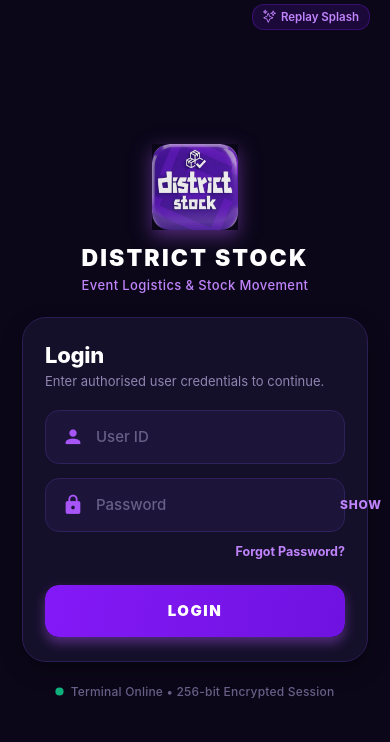
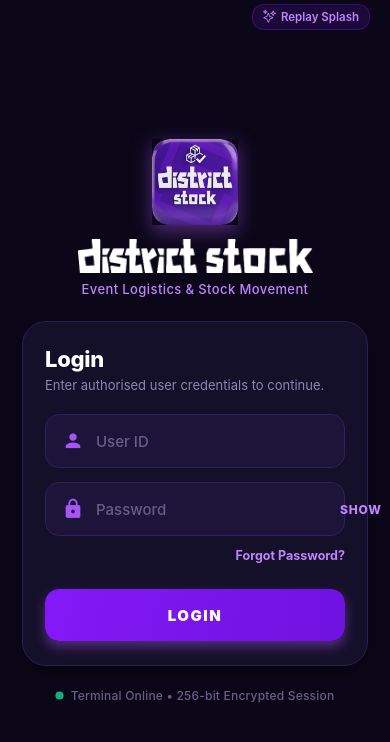
Before and after one commit to itsankitsinghh/district-stock, a React Native app: screen / in a window 390 px wide. Shown: the top 742 px of the page. Built offline with nearby package versions, Linux system fonts and the light colour scheme.

Commit message:
feat(login): use authentic single-line district stock wordmark below logo

```diff
--- a/src/screens/LoginScreen.js
+++ b/src/screens/LoginScreen.js
@@ -13,11 +13,14 @@ import {
   Animated,
   ActivityIndicator,
   Alert,
+  Dimensions,
 } from 'react-native';
 import { SafeAreaView } from 'react-native-safe-area-context';
 import { LinearGradient } from 'expo-linear-gradient';
 import { MaterialCommunityIcons, Ionicons } from '@expo/vector-icons';
 import { COLORS } from '../theme/colors';
+
+const { width } = Dimensions.get('window');
 
 export default function LoginScreen({ onLoginSuccess, onReplaySplash, onForgotPassword }) {
   const [userId, setUserId] = useState('');
@@ -117,7 +120,11 @@ export default function LoginScreen({ onLoginSuccess, onReplaySplash, onForgotPa
               />
             </View>
 
-            <Text style={styles.brandTitle}>DISTRICT STOCK</Text>
+            <Image
+              source={require('../../assets/district_stock_single_line.png')}
+              style={styles.brandWordmark}
+              resizeMode="contain"
+            />
             <Text style={styles.brandSubtitle}>Event Logistics & Stock Movement</Text>
           </View>
 
@@ -301,19 +308,17 @@ const styles = StyleSheet.create({
     width: 86,
     height: 86,
   },
-  brandTitle: {
-    fontSize: 23,
-    fontWeight: '900',
-    color: COLORS.white,
-    letterSpacing: 2.2,
-    textAlign: 'center',
+  brandWordmark: {
+    width: Math.min(width * 0.65, 240),
+    height: 34,
+    marginBottom: 4,
   },
   brandSubtitle: {
     fontSize: 13,
     fontWeight: '500',
     color: COLORS.textLilac,
     letterSpacing: 0.4,
-    marginTop: 5,
+    marginTop: 4,
     textAlign: 'center',
   },
   loginCard: {
```
